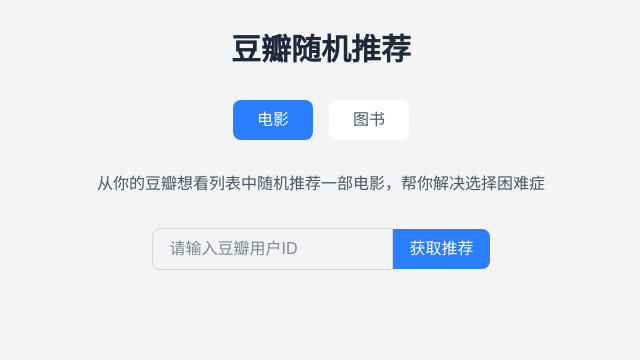
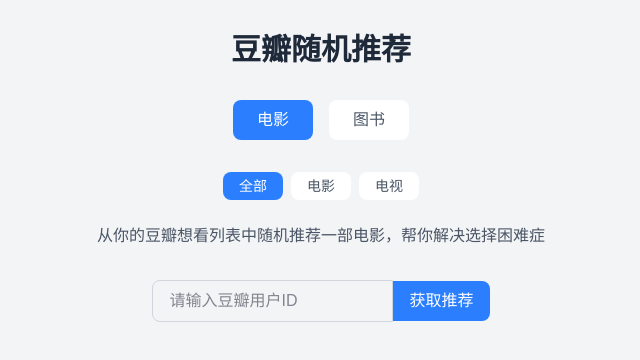
Before and after one commit to ttttmr/randplay, a Next.js app: page / in a window 1280 px wide. Shown: the top 360 px of the page, without its empty margins (319-959 px from the left). Built offline with nearby package versions, Linux system fonts and the light colour scheme.

Commit message:
add movie type filter functionality and project documentation

```diff
--- a/src/app/api/movies/route.ts
+++ b/src/app/api/movies/route.ts
@@ -2,7 +2,7 @@
 import { Movie } from '@/app/types';
 import { fetchDouban } from '../utils/douban';
 
-async function fetchDoubanWishlist(userId: string): Promise<Movie[]> {
+async function fetchDoubanWishlist(userId: string, type: string = 'all'): Promise<Movie[]> {
   try {
     // 首先获取第一页以获取总数
     const firstPage$ = await fetchDouban(`https://movie.douban.com/people/${userId}/wish`)
@@ -27,7 +27,7 @@
     const movies: Movie[] = [];
     const fetchPromises = Array.from(selectedPages).map(async (page) => {
       const start = page * perPage;
-      const $ = await fetchDouban(`https://movie.douban.com/people/${userId}/wish?start=${start}&sort=time&rating=all&mode=grid&type=all&filter=all`);
+      const $ = await fetchDouban(`https://movie.douban.com/people/${userId}/wish?start=${start}&sort=time&rating=all&mode=grid&type=${type}&filter=all`);
 
       const items = $('.item.comment-item').toArray();
 
@@ -84,6 +84,7 @@
 export async function GET(request: Request) {
   const { searchParams } = new URL(request.url);
   const userId = searchParams.get('userId');
+  const type = searchParams.get('type') || 'all';
 
   if (!userId) {
     return NextResponse.json(
@@ -93,7 +94,7 @@
   }
 
   try {
-    const wishlist = await fetchDoubanWishlist(userId);
+    const wishlist = await fetchDoubanWishlist(userId, type);
     const randomMovies = getRandomMovies(wishlist, RANDOM_MOVIE_COUNT);
     return NextResponse.json(randomMovies);
   } catch (error) {
--- a/src/app/page.tsx
+++ b/src/app/page.tsx
@@ -5,6 +5,7 @@
 import { Movie, Book } from '@/app/types';
 
 type TabType = 'movies' | 'books';
+type MovieType = 'all' | 'movie' | 'tv';
 
 export default function Home() {
   const [userId, setUserId] = useState('');
@@ -19,6 +20,14 @@
   const [books, setBooks] = useState<Book[]>([]);
   const [loading, setLoading] = useState(false);
   const [error, setError] = useState('');
+  const [movieType, setMovieType] = useState<MovieType>('all');
+
+  useEffect(() => {
+    const savedMovieType = localStorage.getItem('doubanMovieType');
+    if (savedMovieType === 'all' || savedMovieType === 'movie' || savedMovieType === 'tv') {
+      setMovieType(savedMovieType);
+    }
+  }, []);
 
   const handleSubmit = useCallback(async (e: React.FormEvent) => {
     e.preventDefault();
@@ -27,7 +36,10 @@
 
     try {
       const endpoint = activeTab === 'movies' ? 'movies' : 'books';
-      const response = await fetch(`/api/${endpoint}?userId=${userId}`);
+      const url = activeTab === 'movies'
+        ? `/api/${endpoint}?userId=${userId}&type=${movieType}`
+        : `/api/${endpoint}?userId=${userId}`;
+      const response = await fetch(url);
       const data = await response.json();
 
       if (!response.ok) {
@@ -45,7 +57,7 @@
     } finally {
       setLoading(false);
     }
-  }, [userId, activeTab]);
+  }, [userId, activeTab, movieType]);
 
   useEffect(() => {
     const savedUserId = localStorage.getItem('doubanUserId');
@@ -88,6 +100,38 @@
             图书
           </button>
         </div>
+
+        {activeTab === 'movies' && (
+          <div className="flex justify-center mb-6 space-x-2">
+            <button
+              onClick={() => {
+                setMovieType('all');
+                localStorage.setItem('doubanMovieType', 'all');
+              }}
+              className={`px-4 py-1 text-sm rounded-lg ${movieType === 'all' ? 'bg-blue-500 text-white' : 'bg-white text-gray-600'}`}
+            >
+              全部
+            </button>
+            <button
+              onClick={() => {
+                setMovieType('movie');
+                localStorage.setItem('doubanMovieType', 'movie');
+              }}
+              className={`px-4 py-1 text-sm rounded-lg ${movieType === 'movie' ? 'bg-blue-500 text-white' : 'bg-white text-gray-600'}`}
+            >
+              电影
+            </button>
+            <button
+              onClick={() => {
+                setMovieType('tv');
+                localStorage.setItem('doubanMovieType', 'tv');
+              }}
+              className={`px-4 py-1 text-sm rounded-lg ${movieType === 'tv' ? 'bg-blue-500 text-white' : 'bg-white text-gray-600'}`}
+            >
+              电视
+            </button>
+          </div>
+        )}
 
         {!userId && (
           <div className="text-center mb-8 text-gray-600">
```
Also changed, not shown: 1 other file (tests, documents, lock files or other folders).
